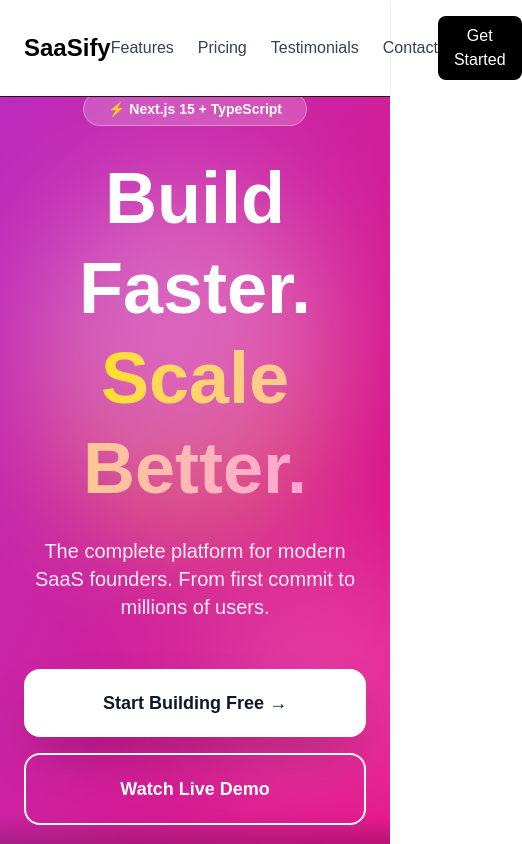
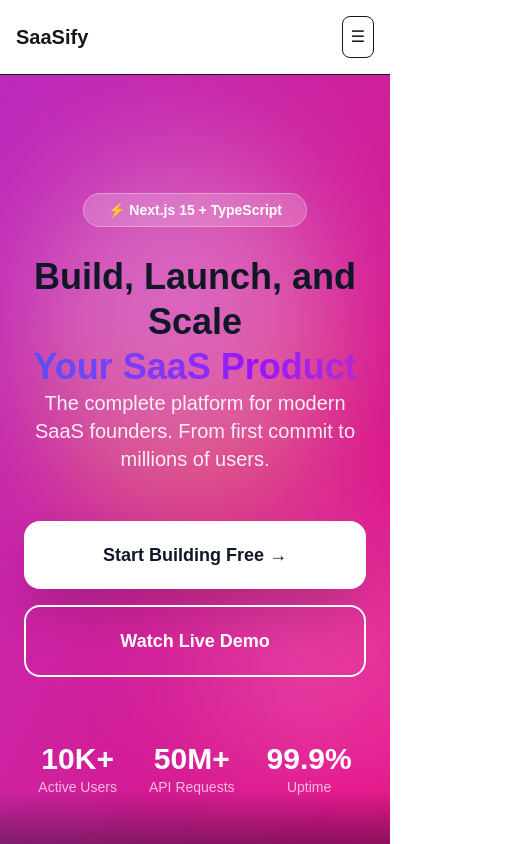
Before and after one commit to Neric-wizard/saas-landing-page, a Next.js app: page / in a window 390 px wide. Shown: the top 844 px of the page, 522 px wide, since content can reach past the window. Built offline with nearby package versions, Linux system fonts and the light colour scheme.

Commit message:
Update hero text and mobile responsive

```diff
--- a/app/components/Features.tsx
+++ b/app/components/Features.tsx
@@ -16,7 +16,7 @@ export default function Features() {
         </div>
 
         {/* FEATURE CARDS - Clearer headings */}
-        <div className="grid md:grid-cols-3 gap-8 mt-16">
+        <div className="grid grid-cols-1 md:grid-cols-3 gap-8 mt-16">
 
           <div className="p-8 border border-gray-200 rounded-2xl bg-white shadow-sm hover:shadow-lg transition-all">
             <Zap className="w-14 h-14 text-blue-600 mb-6" strokeWidth={1.5} />
--- a/app/components/Hero.tsx
+++ b/app/components/Hero.tsx
@@ -35,16 +35,15 @@ export default function Hero() {
        <motion.h1
   initial={{ opacity: 0, y: 30 }}
   animate={{ opacity: 1, y: 0 }}
-          transition={{ duration: 0.8, delay: 0.2 }}
-          className="text-7xl md:text-8xl font-black text-white mb-6 leading-tight"
+  transition={{ duration: 0.8, ease: "easeOut" }}
+  className="text-4xl md:text-6xl lg:text-7xl font-extrabold text-gray-900 leading-tight"
 >
-          Build Faster.
+  Build, Launch, and Scale
   <br />
-          <span className="text-transparent bg-clip-text bg-gradient-to-r from-yellow-300 to-pink-300">
-            Scale Better.
+  <span className="bg-gradient-to-r from-blue-600 via-purple-600 to-pink-600 bg-clip-text text-transparent animate-gradient">
+    Your SaaS Product
   </span>
 </motion.h1>
-
         {/* Description */}
         <motion.p
           initial={{ opacity: 0, y: 30 }}
--- a/app/components/Navbar.tsx
+++ b/app/components/Navbar.tsx
@@ -1,19 +1,30 @@
 export default function Navbar() {
   return (
-    <nav className="w-full border-b bg-white shadow-sm">
-      <div className="max-w-6xl mx-auto px-6 py-4 flex items-center justify-between">
-        <h1 className="text-2xl font-bold text-black">SaaSify</h1>
+    <nav className="w-full border-b bg-white">
+      <div className="max-w-6xl mx-auto px-4 sm:px-6 py-4">
+        <div className="flex items-center justify-between">
 
-        <div className="flex gap-6 text-gray-700 font-medium">
+          {/* Logo */}
+          <h1 className="text-xl font-bold">SaaSify</h1>
+
+          {/* Desktop Menu - Hidden on mobile */}
+          <div className="hidden md:flex gap-6">
             <a href="#">Features</a>
             <a href="#">Pricing</a>
             <a href="#">Testimonials</a>
             <a href="#">Contact</a>
           </div>
 
-        <button className="bg-black text-white px-4 py-2 rounded-lg hover:bg-gray-800">
+          {/* Mobile Menu Button (simple for now) */}
+          <button className="md:hidden border p-2 rounded-lg">
+            ☰
+          </button>
+
+          {/* Desktop Button - Hidden on mobile */}
+          <button className="hidden md:block bg-black text-white px-4 py-2 rounded-lg">
             Get Started
           </button>
+        </div>
       </div>
     </nav>
   );
```
Lines whose indentation alone changed are shown as unchanged.
